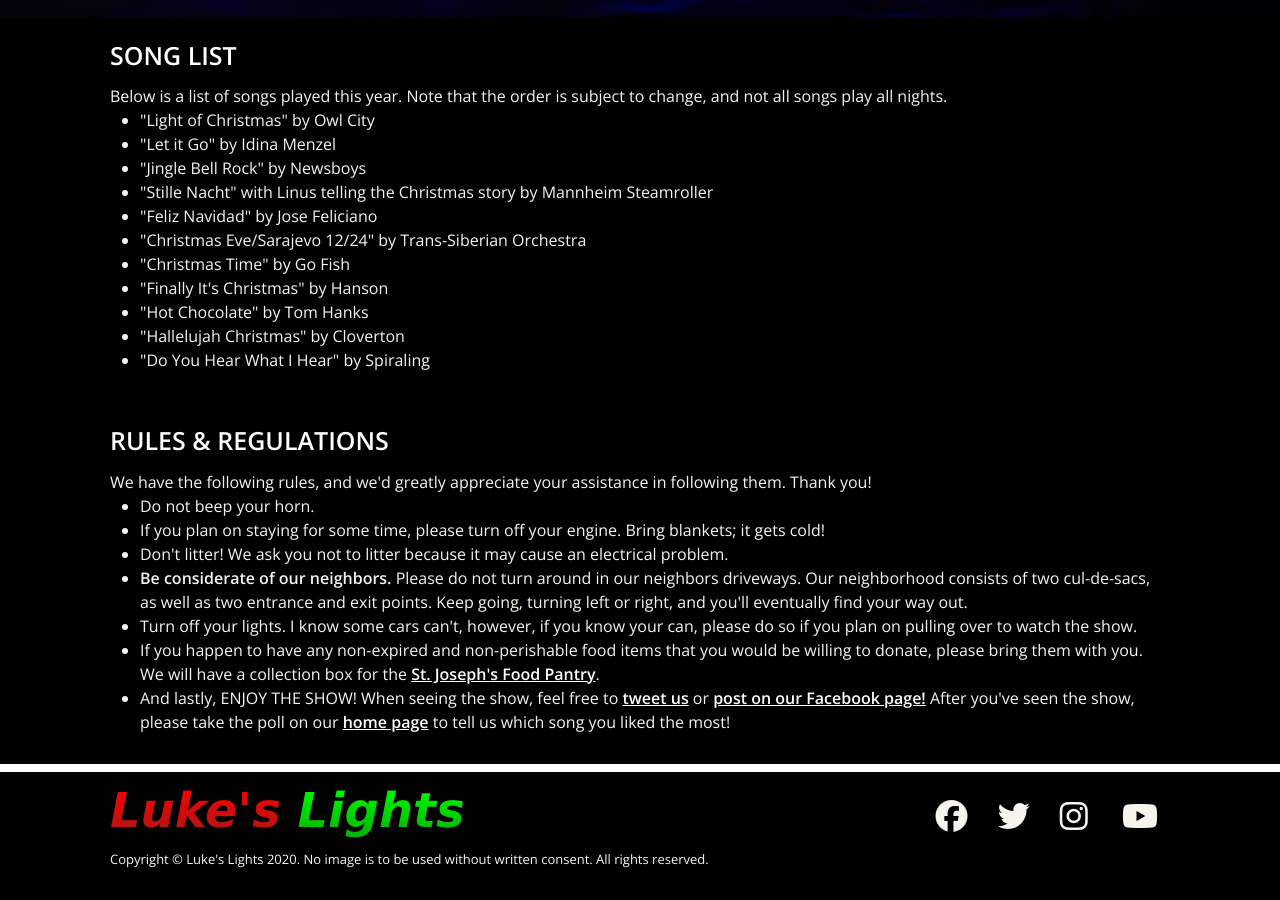
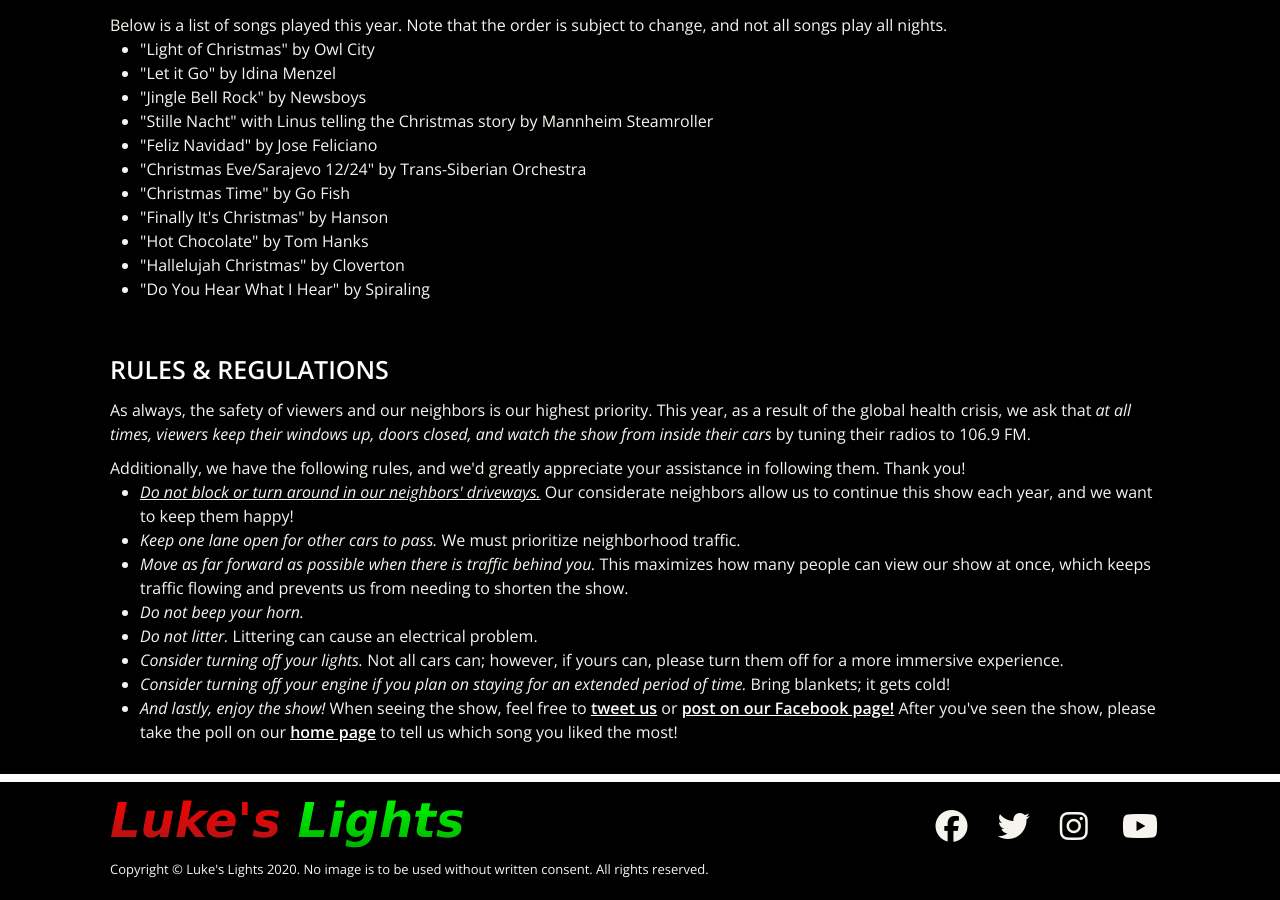
Before and after one commit to ldobson98/lukeslights, a Jekyll site: the page built from dates.html, in a window 1280 px wide and 900 px high, scrolled down 2157 px. Built offline with Jekyll 4.4.1, drawn with Linux system fonts in a browser that asks for light colours; nearby versions of some CDN libraries; some of the changed text lies outside the part shown.

Commit message:
dates changes

```diff
--- a/dates.html
+++ b/dates.html
@@ -269,20 +269,6 @@
 <div class="section pif">
   <div class="wrap dates">
     <h3><a name="sec2">Pay It Forward</a></h3>
-    <div class="statrow">
-      <div class="stat col1of3">
-        <h3>$<span id="pif-charitable">0</span></h3>
-        <span>donated to local charities</span>
-      </div>
-      <div class="stat col1of3">
-        <h3><span id="pif-food">0</span> lbs</h3>
-        <span>donated to local food collections</span>
-      </div>
-      <div class="stat col1of3 last-col">
-        <h3><span id="pif-aok">0</span></h3>
-        <span>acts of kindness performed</span>
-      </div>
-    </div>
     <p>Each year, Luke's Lights organizes a project for viewers to give back to our local community.  In previous years, we have sponsored a food drive; this year, our campaign is <em>Pay It Forward</em>, a low-to-no-cost activity with many ways to participate.</p>
     <div class="grid">
       <i class="fas fa-money-bill"></i>
@@ -297,7 +283,6 @@
     </div>
   </div>
 </div>
-
 <div class="wrap dates">
 	<h3><a name="sec3">Song List</a></h3>
 	<!--<p>Below is a list of songs, in the order in which they're played.</p>-->
@@ -318,72 +303,19 @@
 </div>
 <div class="wrap dates">
 	<h3><a name="sec4">Rules &amp; Regulations</a></h3>
-	<p>We have the following rules, and we'd greatly appreciate your assistance in following them.  Thank you!</p>
+	<p>As always, the safety of viewers and our neighbors is our highest priority.  This year, as a result of the global health crisis, we ask that <em>at all times, viewers keep their windows up, doors closed, and watch the show from inside their cars</em> by tuning their radios to 106.9 FM.</p>
+	<p>Additionally, we have the following rules, and we'd greatly appreciate your assistance in following them.  Thank you!</p>
 	<ul>
-				<li>Do not beep your horn.</li>
-				<li>If you plan on staying for some time, please turn off your engine.  Bring blankets; it gets cold!</li>
-				<li>Don't litter!  We ask you not to litter because it may cause an electrical problem.</li>
-				<li><b>Be considerate of our neighbors. </b>  Please do not turn around in our neighbors driveways.  Our neighborhood consists of two cul-de-sacs, as well as two entrance and exit points.
-				Keep going, turning left or right, and you'll eventually find your way out.</li>
-				<li>Turn off your lights.  I know some cars can't, however, if you know your can, please do so if you plan on pulling over to watch the show.</li>
-				<li>If you happen to have any non-expired and non-perishable food items that you would be willing to donate, please bring them with you.  We will have a
-				collection box for the <a href="//www.assumptiondovernh.org/index.php?option=com_content&view=article&id=177&Itemid=198" target="_blank">St. Joseph's Food Pantry</a>.</li>
-				<li>And lastly, ENJOY THE SHOW!  When seeing the show, feel free to <a href="https://twitter.com/LukesLightsNH" target="_blank">tweet us</a> or
+				<li><em><u>Do not block or turn around in our neighbors' driveways.</u></em> Our considerate neighbors allow us to continue this show each year, and we want to keep them happy!</li>
+				<li><em>Keep one lane open for other cars to pass.</em> We must prioritize neighborhood traffic.</li>
+				<li><em>Move as far forward as possible when there is traffic behind you.</em> This maximizes how many people can view our show at once, which keeps traffic flowing and prevents us from needing to shorten the show.
+				<li><em>Do not beep your horn.</em></li>
+				<li><em>Do not litter.</em> Littering can cause an electrical problem.</li>
+				<li><em>Consider turning off your lights.</em> Not all cars can; however, if yours can, please turn them off for a more immersive experience.</li>
+				<li><em>Consider turning off your engine if you plan on staying for an extended period of time.</em> Bring blankets; it gets cold!</li>
+				<!-- <li>If you happen to have any non-expired and non-perishable food items that you would be willing to donate, please bring them with you.  We will have a
+				collection box for the <a href="//www.assumptiondovernh.org/index.php?option=com_content&view=article&id=177&Itemid=198" target="_blank">St. Joseph's Food Pantry</a>.</li> -->
+				<li><em>And lastly, enjoy the show!</em> When seeing the show, feel free to <a href="https://twitter.com/LukesLightsNH" target="_blank">tweet us</a> or
 				<a href="https://www.facebook.com/pages/Lukes-Lights/283917108313844" target="_blank">post on our Facebook page!</a>  After you've seen the show, please take the poll on our <a href="/">home page</a> to tell us which song you liked the most!</li>
 	</ul>
 </div>
-
-<script type="text/javascript">
-var xhttp = new XMLHttpRequest();
-xhttp.onreadystatechange = function() {
-    if (this.readyState == 4 && this.status == 200) {
-        updateCharitable(this);
-    }
-};
-xhttp.open("GET", "https://spreadsheets.google.com/feeds/cells/1WIDA3OZ65ON64HNdArLRYPjiI9gwFp1qS9M0Pg12nK0/2/public/full/R1C2", true);
-xhttp.send();
-
-function updateCharitable(xml) {
-    var xmlDoc = xml.responseXML;
-    var x = xmlDoc.getElementsByTagName('gs:cell')[0];
-    var y = x.childNodes[0];
-    document.getElementById("pif-charitable").innerHTML =
-    y.nodeValue.toString().replace(/\B(?=(\d{3})+(?!\d))/g, ",");
-}
-</script>
-<script type="text/javascript">
-var xhttp = new XMLHttpRequest();
-xhttp.onreadystatechange = function() {
-    if (this.readyState == 4 && this.status == 200) {
-        updateFood(this);
-    }
-};
-xhttp.open("GET", "https://spreadsheets.google.com/feeds/cells/1WIDA3OZ65ON64HNdArLRYPjiI9gwFp1qS9M0Pg12nK0/2/public/full/R2C2", true);
-xhttp.send();
-
-function updateFood(xml) {
-    var xmlDoc = xml.responseXML;
-    var x = xmlDoc.getElementsByTagName('gs:cell')[0];
-    var y = x.childNodes[0];
-    document.getElementById("pif-food").innerHTML =
-    y.nodeValue.toString().replace(/\B(?=(\d{3})+(?!\d))/g, ",");
-}
-</script>
-<script type="text/javascript">
-var xhttp = new XMLHttpRequest();
-xhttp.onreadystatechange = function() {
-    if (this.readyState == 4 && this.status == 200) {
-        updateAOK(this);
-    }
-};
-xhttp.open("GET", "https://spreadsheets.google.com/feeds/cells/1WIDA3OZ65ON64HNdArLRYPjiI9gwFp1qS9M0Pg12nK0/2/public/full/R3C2", true);
-xhttp.send();
-
-function updateAOK(xml) {
-    var xmlDoc = xml.responseXML;
-    var x = xmlDoc.getElementsByTagName('gs:cell')[0];
-    var y = x.childNodes[0];
-    document.getElementById("pif-aok").innerHTML =
-    y.nodeValue.toString().replace(/\B(?=(\d{3})+(?!\d))/g, ",");
-}
-</script>
```
